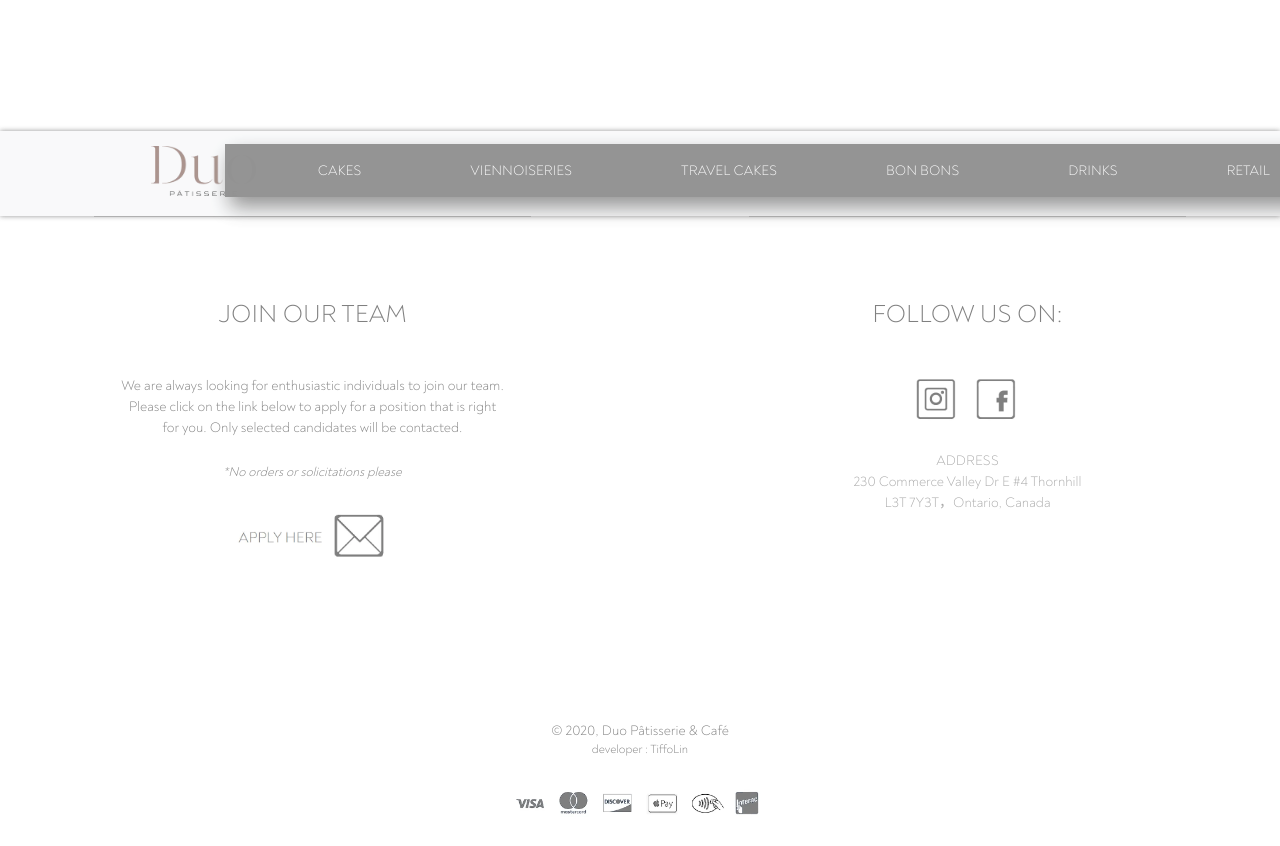
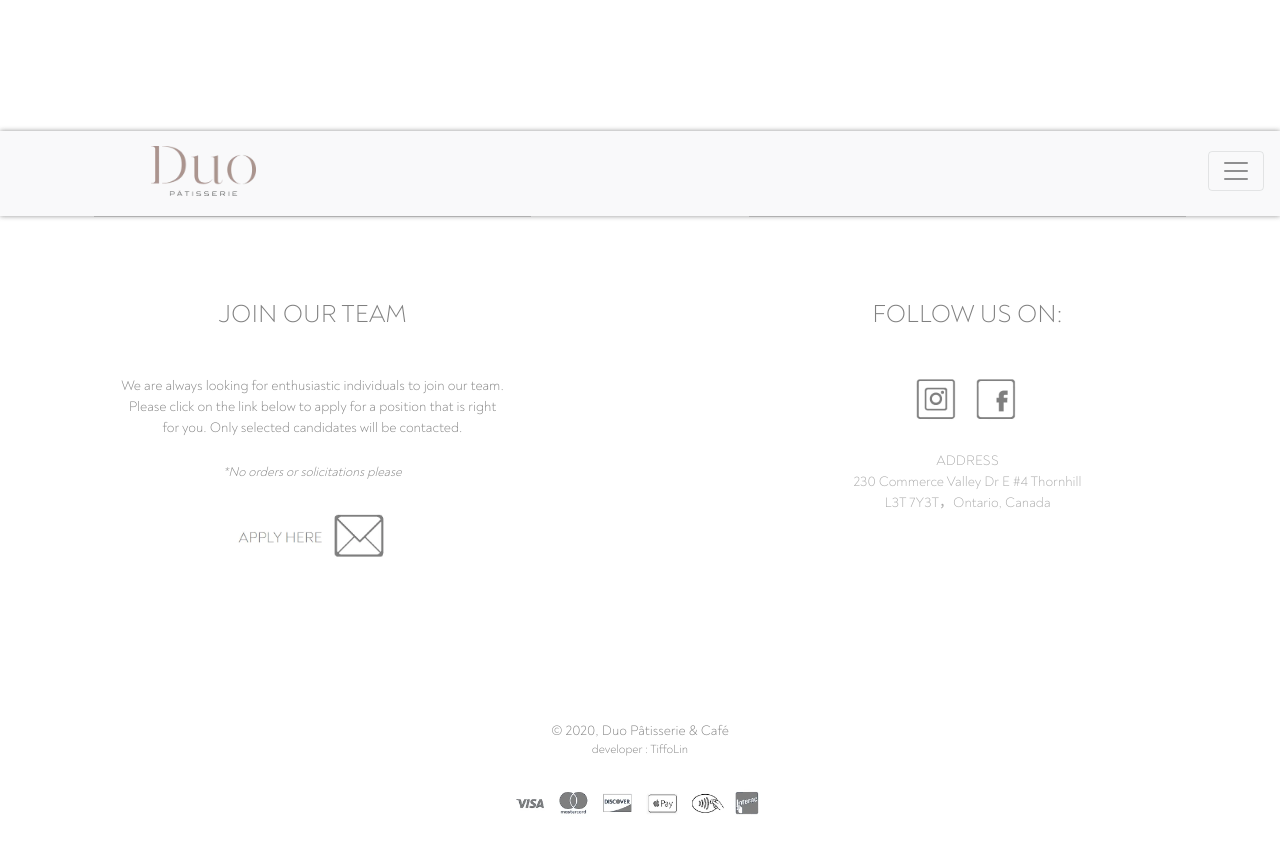
Before and after one commit to Tiffolin/duo, a React (Create React App) app: page / in a window 1280 px wide. Shown: the part 2240-3086 px from the top of the page. Built offline with nearby package versions, Linux system fonts and the light colour scheme; a web font is replaced by a local one.

Commit message:
missing quote in navbar

```diff
--- a/src/components/NavbarScroll/index.js
+++ b/src/components/NavbarScroll/index.js
@@ -31,7 +31,7 @@
 render() {
 return(
 
-<Navbar collapseOnSelect expand="xl" bg="light" variant="light" className={this.state.scrolled ? "nav scrolled" : "nav"}>
+<Navbar collapseOnSelect expand="xlp" bg="light" variant="light" className={this.state.scrolled ? "nav scrolled" : "nav"}>
   <Navbar.Brand href="#"><NavLink to = "/" className="navbar-brand"><img id="logo2" alt="logo2" src={logo2}></img></NavLink></Navbar.Brand>
   <Navbar.Toggle aria-controls="responsive-navbar-nav" />
   <Navbar.Collapse id="responsive-navbar-nav" >
```
